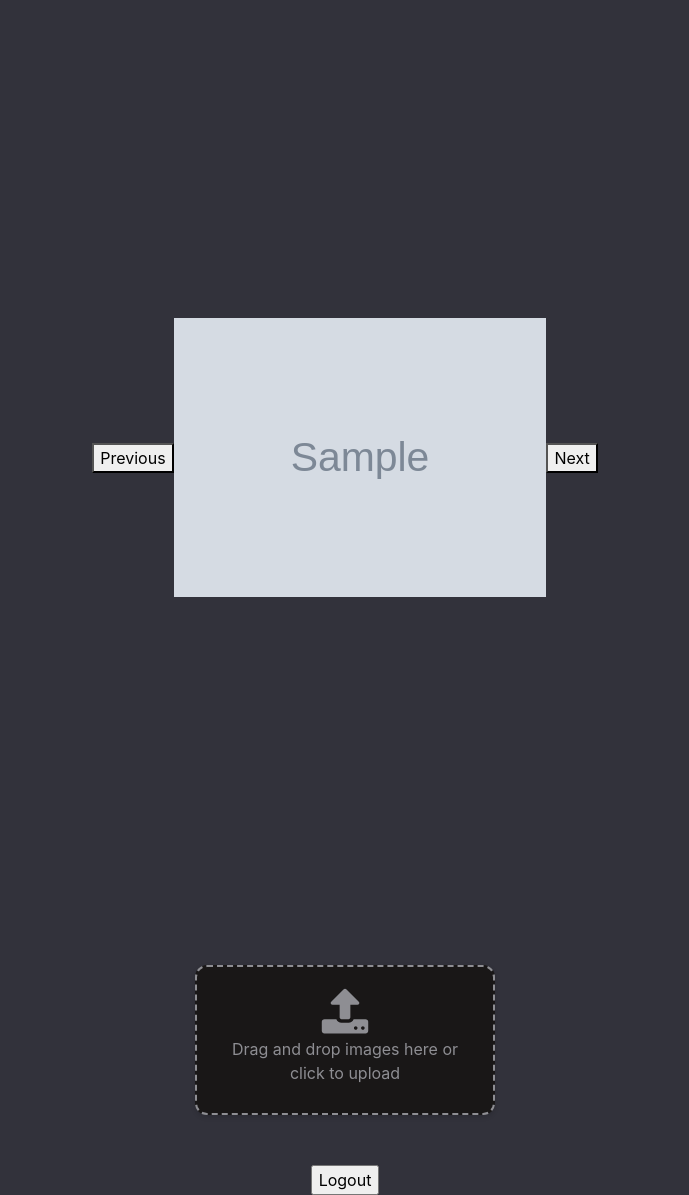
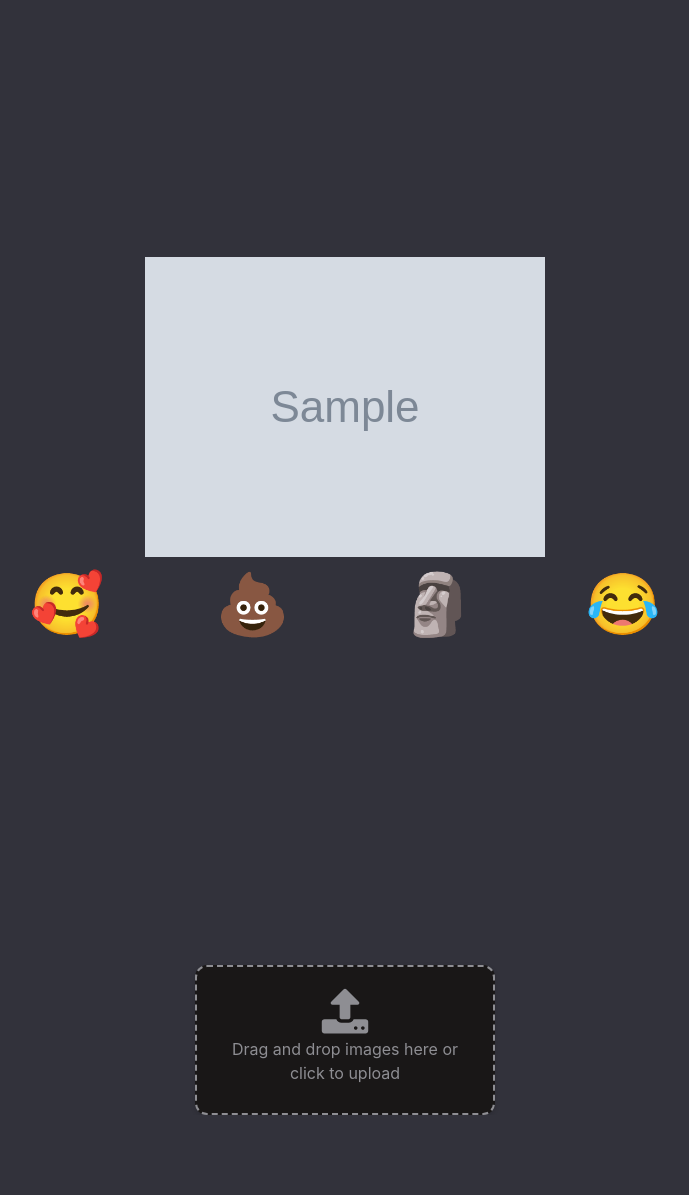
Before and after one commit to ivan-tolkunov/omori, a Django app: template images/templates/images/index.html in a window 1280 px wide. Shown: the whole page, without its empty margins (295-984 px from the left). After the commit the page ends 1115 px from the top, so only its background shows below. Run offline with Django 4.2, Linux system fonts and the light colour scheme; the template is opened without the code that fills it: most values are stand-ins (such as "Sample title", 1, 10 or a date in 2020); grey boxes marked "Sample" are stand-in pictures; some libraries are stand-ins or nearby versions.

Commit message:
Img reaction buttons

```diff
--- a/images/static/css/style.css
+++ b/images/static/css/style.css
@@ -76,12 +76,23 @@ body {
 }
 .image-content {
     display: flex;
+    padding-bottom: 10px;
+    flex-direction: column;
     justify-content: center;
     align-items: center;
     min-height: 915px;
 }
+
 .image-content img {
     max-width: 70%;
     max-height: 70%;
     object-fit: contain;
 }
+
+.reaction_button {
+    background: transparent;
+    border: none;
+    padding-left: 53px;
+    padding-right: 53px;
+    font-size: 60px;
+}
--- a/images/templates/images/index.html
+++ b/images/templates/images/index.html
@@ -29,9 +29,18 @@
     {% endif %}
     <div class="image-content">
         {% if latest_file %}
-            <button id="prev-button">Previous</button>
             <img id="image" src="/media/{{ latest_file }}" />
-            <button id="next-button">Next</button>
+            <div>
+                <form method="post" action="react">
+                    {% csrf_token %}
+                    <input type="hidden" name="receiver" {% if user == "alina" %} value="ivan" {% else %} value="alina" {% endif %}>
+                    <input type="hidden" name="user" value="{{ user }}">
+                    <button class="reaction_button" type="submit" name="reaction" value="heart">🥰</button>
+                    <button type="submit" class="reaction_button" name="reaction" value="poop">💩</button>
+                    <button type="submit" class="reaction_button" name="reaction" value="stone">🗿</button>
+                    <button type="submit" class="reaction_button" name="reaction" value="lol">😂</button>
+                </form>
+            </div>
         {% endif %}
     </div>
     <div id="image-uploader" class="image-uploader">
@@ -48,13 +57,5 @@
             <input type="file" id="file-input" class="file-input" name="image" onchange="uploader.submit()">
         </form>
     </div>
-    <div>
-        <form method="post" action="logout">
-            {% csrf_token %}
-            <input type="hidden" name="receiver" {% if user == "alina" %} value="ivan" {% else %} value="alina" {% endif %}>
-            <input type="hidden" name="user" value="{{ user }}">
-            <input type="submit" value="Logout">
-        </form>
-    </div>
 </body>
 </html>
--- a/images/urls.py
+++ b/images/urls.py
@@ -6,4 +6,6 @@ urlpatterns = [
     path("", views.index, name="index"),
     path("upload", views.upload_img, name="upload"),
     path("get-img", views.get_img, name="get_img"),
+    path("react", views.add_reaction, name="react"),
+    path("get-reactions", views.get_reactions, name="get_reactions"),
 ]
```
Also changed, not shown: images/views.py (+11 -0 lines).
